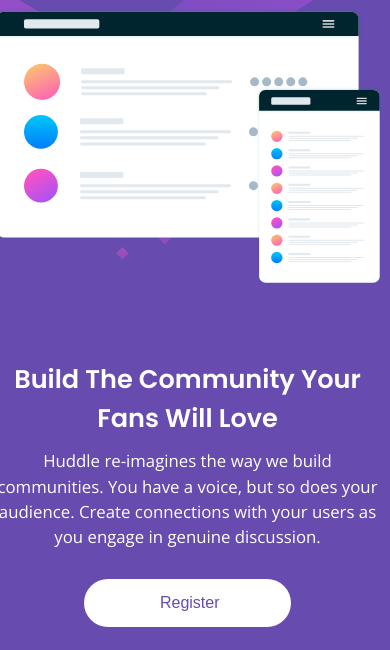
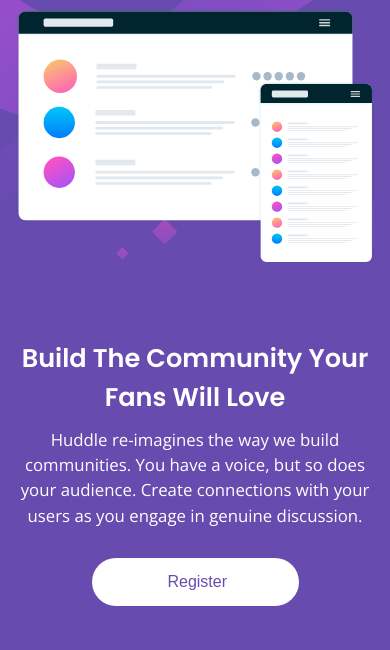
Before and after one commit to fcesar-xicco/quest-html-css-avancado, a plain HTML site: page index.html in a window 390 px wide. Shown: the part 113-763 px from the top of the page. Drawn offline with nearby package versions, Linux system fonts and the light colour scheme.

Commit message:
atualialização para diversos tamanhos mobiles

```diff
--- a/src/css/responsivel.css
+++ b/src/css/responsivel.css
@@ -5,28 +5,29 @@
         height: 100vh;
         padding: 20px 0;
 
+
     }
     .img-logo img{
         padding: 20px 0;
         width: 150px;
-        margin-bottom: 20px;
+        margin-bottom:20px;
     }
     .container-principal{
         margin: 0px;
-        width: 375px;
-        height: 100vh;
+        width: 100%;
+        height: 800px;
+        padding: 0px 15px;
         flex-direction: column;
         align-items: center;
 
     }
     .aba-logos{
-        width: 100vw;
-        height: 100vh;
+        width: 100%;
         margin: 0;
     }
     .aba-informativo {
         margin: 0;
-        width: 100vw;
+        width: 100%;
         height: 100vh;
         text-align: center;
         flex-direction: column;
```
